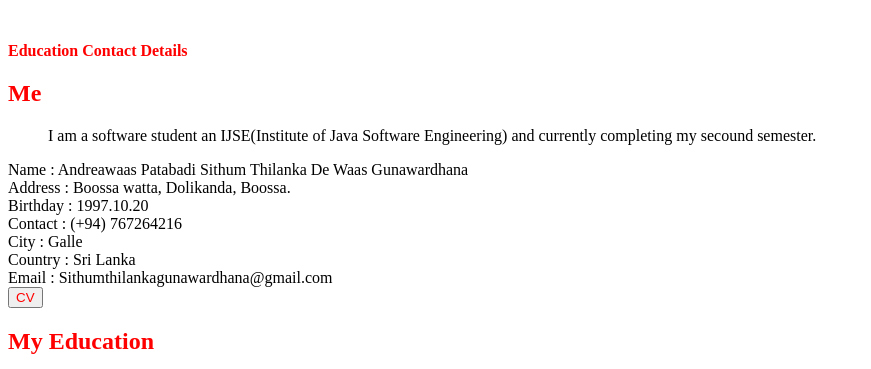
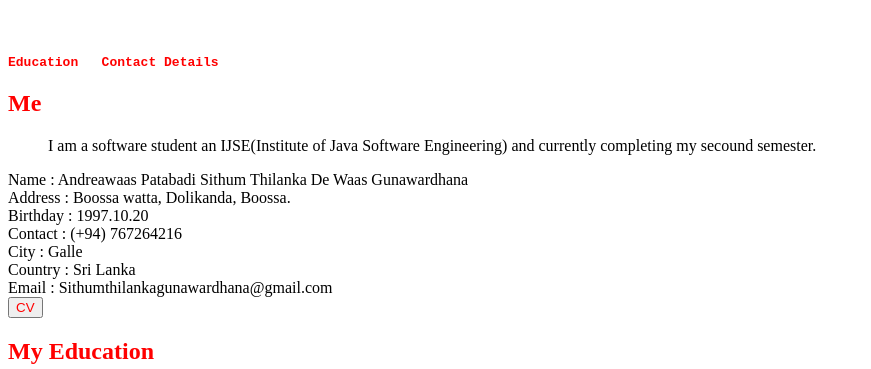
Before and after one commit to SithumGunawardhana/MyPortfolio, a website: page index.html in a window 1280 px wide. Shown: the part 868-1237 px from the top of the page, without its empty margins (0-871 px from the left). Drawn offline with Linux system fonts and the light colour scheme.

Commit message:
use pre tag

```diff
--- a/index.html
+++ b/index.html
@@ -56,7 +56,7 @@
 
     <section>
         <header>
-        <b style="color: red">Education Contact Details</b>
+        <pre><b style="color: red">Education   Contact Details</b></pre>
 
             <h1><b style="color: red"> Me</b></h1>
             <blockquote>
```
